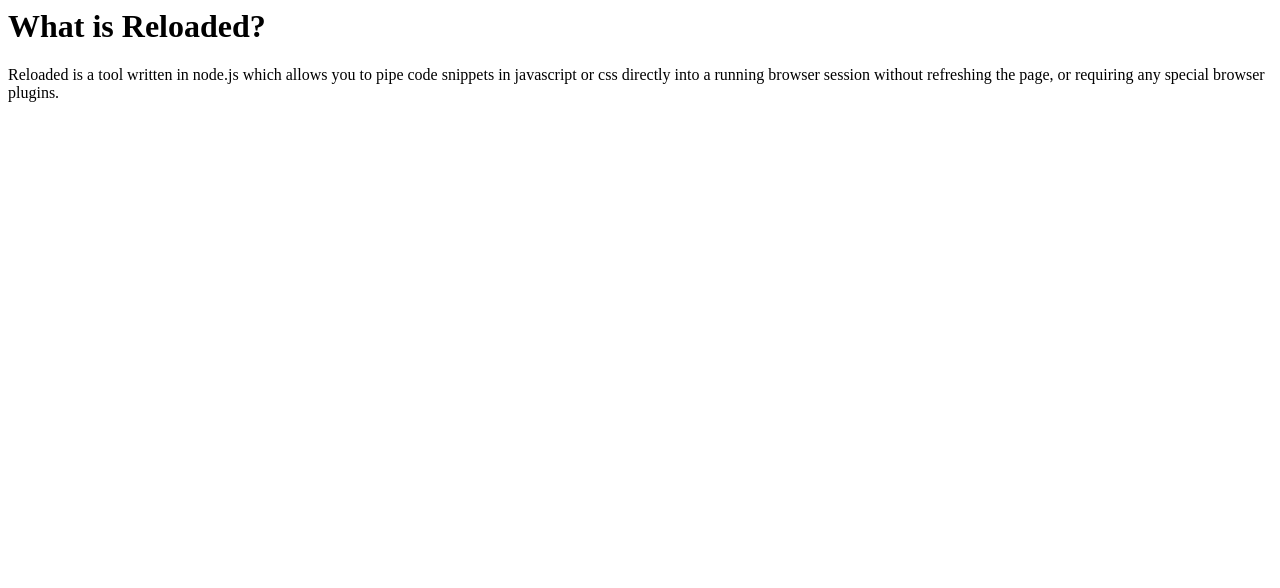
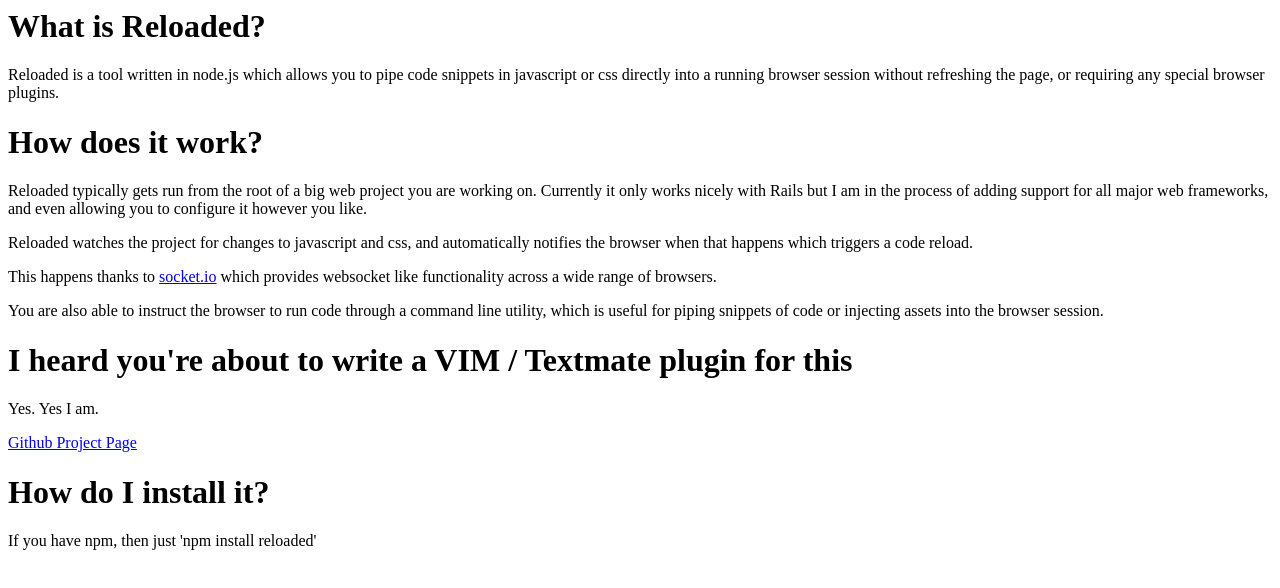
Before and after one commit to datapimp/old-github-pages-site, a plain HTML site: page reloaded/index.html in a window 1280 px wide. Drawn offline with Linux system fonts and the light colour scheme.

Commit message:
reloaded

```diff
--- a/reloaded/index.html
+++ b/reloaded/index.html
@@ -5,5 +5,15 @@
   <body>
     <h1>What is Reloaded?</h1>
     <p>Reloaded is a tool written in node.js which allows you to pipe code snippets in javascript or css directly into a running browser session without refreshing the page, or requiring any special browser plugins.</p>
+    <h1>How does it work?</h1>
+    <p>Reloaded typically gets run from the root of a big web project you are working on.  Currently it only works nicely with Rails but I am in the process of adding support for all major web frameworks, and even allowing you to configure it however you like.</p>
+    <p>Reloaded watches the project for changes to javascript and css, and automatically notifies the browser when that happens which triggers a code reload.</p>
+    <p>This happens thanks to <a href="http://www.socket.io">socket.io</a> which provides websocket like functionality across a wide range of browsers.</p>
+    <p>You are also able to instruct the browser to run code through a command line utility, which is useful for piping snippets of code or injecting assets into the browser session.</p>
+    <h1>I heard you're about to write a VIM / Textmate plugin for this</h1>
+    <p>Yes.  Yes I am.</p>
+    <p><a href="http://github.com/datapimp/Reloaded">Github Project Page</a></p>
+    <h1>How do I install it?</h1>
+    <p>If you have npm, then just 'npm install reloaded'</p>
   </body>
 </html>
```
Also changed, not shown: index.html (line endings or trailing spaces).
